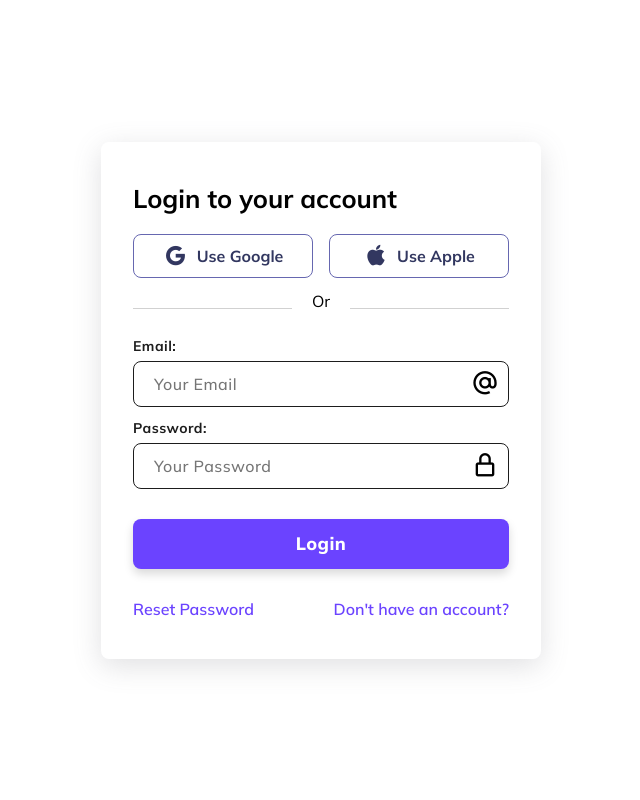
After one commit to MrSamy91/rdv_plateform, a Flask app: template templates/index.html in a window 1280 px wide. The commit adds this page. Shown: the whole page, without its empty margins (319-959 px from the left). Run offline with Flask 3, Linux system fonts and the light colour scheme; the template is opened without the code that fills it, so the values that code supplies are empty.

Commit message:
new visual of login page and agenda

```diff
--- a/static/css/style.css
+++ b/static/css/style.css
@@ -1,108 +1,176 @@
-body {
-    font-family: 'Arial', sans-serif;
+@import url('https://fonts.googleapis.com/css2?family=Mulish:wght@300;400;500;600;700;800&display=swap');
+
+*{
+    padding: 0;
     margin: 0;
-    padding: 0;
-    display: flex;
-    justify-content: center;
-    align-items: center; /* Aligner au centre de l'écran */
-    height: 100vh; /* Take full height of the viewport */
-    background-color: #f0f0ff;
-    overflow: hidden; /* Pour éviter le défilement lors des animations */
+    box-sizing: border-box;
+    font-family: 'Mulish', sans-serif;
 }
 
-.phone-frame {
-    background-color: white;
-    border-radius: 20px 20px 0 0; /* Arrondi seulement en haut */
-    box-shadow: 0px -4px 10px rgba(0, 0, 0, 0.1);
-    padding: 30px;
-    text-align: center;
-    width: 90%;
-    max-width: 500px; /* Largeur maximale de la boîte */
-    margin-bottom: 20px; /* Ajuste cette valeur pour remonter la boîte */
-    transition: transform 0.5s ease, opacity 0.5s ease; /* Transition pour l'animation smooth */
-    opacity: 1;
+body{
+    height: 100vh;
+    display: flex;
+    align-items: center;
+    justify-content: center;
 }
 
-.icon img {
-    width: 50px;
-    height: 50px;
-    margin-bottom: 20px;
+.logo{
+    position: absolute;
+    top: 22px;
+    left: 22px;
+    display: flex;
+    align-items: center;
+    gap: 10px;
 }
 
-h1 {
-    font-size: 20px;
-    color: #333;
-    margin-bottom: 10px;
+.logo img{
+    width: 48px;
 }
 
-p {
-    font-size: 14px;
-    color: #666;
-    margin-bottom: 30px;
+.logo a{
+    font-size: 24px;
+    font-weight: bold;
+    text-decoration: none;
+    color: #464646;
 }
 
-.buttons {
+.container{
+    width: 440px;
+    padding: 40px 32px;
+    border-radius: 8px;
+    box-shadow: rgba(100, 100, 111, 0.2) 0px 7px 29px 0px;
+}
+
+.container h1{
+    font-size: 1.6rem;
+}
+
+.container .social-login{
+    display: flex;
+    gap: 16px;
+    margin-top: 20px;
+}
+
+.container .social-login button{
+    padding: 8px;
+    width: 100%;
+    border-radius: 8px;
+    display: flex;
+    align-items: center;
+    justify-content: center;
+    gap: 8px;
+    font-size: 1rem;
+    font-weight: 700;
+    color: #323760;
+    border: 1px solid #6667b0;
+    background: transparent;
+    cursor: pointer;
+    transition: all 0.3s ease;
+}
+
+.container .social-login button i{
+    font-size: 26px;
+}
+
+.container .social-login button:hover{
+    color: #6b43ff;
+    border-color: #6b43ff;
+}
+
+.container .divider{
+    display: flex;
+    align-items: center;
+    gap: 20px;
+}
+
+.container .divider .line{
+    height: 1px;
+    width: 100%;
+    background: #1d1d1d;
+    opacity: 0.2;
+    margin: 30px 0 16px;
+}
+
+.container form label{
+    color: #1d1d1d;
+    font-size: 14px;
+    font-weight: bold;
+    letter-spacing: 0.03rem;
+    display: block;
+    margin-top: 12px;
+}
+
+.container form .custome-input{
+    position: relative;
+}
+
+.container form .custome-input input{
+    color: #1d1d1d;
+    font-size: 16px;
+    font-weight: 500;
+    width: 100%;
+    height: 46px;
+    letter-spacing: 0.03rem;
+    border: 1px solid #1d1d1d;
+    background: transparent;
+    outline: none;
+    border-radius: 8px;
+    text-indent: 20px;
+    margin-top: 6px;
+    transition: all 0.3s ease;
+}
+
+.container form .custome-input input:focus{
+    border-color: #5222fd;
+}
+
+.container form .custome-input i{
+    position: absolute;
+    font-size: 28px;
+    right: 10px;
+    top: 14px;
+    transition: all 0.3s ease;
+}
+
+.container form .custome-input input:focus + i{
+    color: #5222fd;
+}
+
+.container form .login{
+    width: 100%;
+    margin-top: 30px;
+    background: #6b43ff;
+    color: #fff;
+    border: none;
+    line-height: 50px;
+    font-size: 18px;
+    letter-spacing: 0.025em;
+    cursor: pointer;
+    font-weight: 800;
+    border-radius: 8px;
+    box-shadow: 0 5px 10px rgba(0, 0, 0, 0.15);
+    transition: all 0.3s ease;
+}
+
+.container form .login:hover{
+    background: #5222fd;
+}
+
+.container .links{
     display: flex;
     justify-content: space-between;
+    margin-top: 30px;
 }
 
-.btn {
+.container .links a{
+    color: #6b43ff;
+    font-weight: 600;
+    font-size: 1rem;
     text-decoration: none;
-    padding: 15px 20px;
-    border-radius: 10px;
-    font-size: 14px;
-    color: white;
-    transition: background-color 0.3s ease, transform 0.3s ease;
+    text-underline-offset: 6px;
+    text-decoration-color: #6b43ff;
 }
 
-.btn.yes {
-    flex-grow: 3;
-    background-color: #6A5ACD;
-    font-size: 18px;
-    padding: 15px 20px;
+.container .links a:hover{
+    text-decoration: underline;
 }
-
-.btn.yes:hover {
-    background-color: #5b49c6;
-    transform: scale(1.05);
-}
-
-.btn.no {
-    flex-grow: 1;
-    background-color: #b2b2b2;
-    font-size: 14px;
-    padding: 15px 15px;
-    margin-left: 10px;
-}
-
-.btn.no:hover {
-    background-color: #9a9a9a;
-    transform: scale(1.05);
-}
-
-.btn:active {
-    transform: scale(0.95);
-}
-
-.footer {
-    text-align: center;
-    padding: 10px 0;
-    font-size: 12px;
-    color: #666;
-    background-color: #f0f0ff;
-    width: 100%;
-    position: fixed;
-    bottom: 0;
-    left: 50%;
-    transform: translateX(-50%);
-}
-
-.fade-out {
-    transform: translateY(20px);
-    opacity: 0;
-}
-
-.fade-in {
-    transform: translateY(-20px);
-    opacity: 1;
-}
--- /dev/null
+++ b/templates/index.html
@@ -0,0 +1,54 @@
+<!DOCTYPE html>
+<html lang="en">
+
+<head>
+    <meta charset="UTF-8">
+    <meta name="viewport" content="width=device-width, initial-scale=1.0">
+    <link href='https://unpkg.com/boxicons@2.1.4/css/boxicons.min.css' rel='stylesheet'>
+    <link rel="stylesheet" href="style.css">
+    <title>Page de login</title>
+</head>
+
+<body>
+
+    <div class="container">
+        <h1>Login to your account</h1>
+        <div class="social-login">
+            <button class="google">
+                <i class='bx bxl-google'></i>
+                Use Google
+            </button>
+            <button class="google">
+                <i class='bx bxl-apple'></i>
+                Use Apple
+            </button>
+        </div>
+        <div class="divider">
+            <div class="line"></div>
+            <p>Or</p>
+            <div class="line"></div>
+        </div>
+
+        <form>
+            <label for="email">Email:</label>
+            <div class="custome-input">
+                <input type="email" name="email" placeholder="Your Email" autocomplete="off">
+                <i class='bx bx-at'></i>
+            </div>
+            <label for="password">Password:</label>
+            <div class="custome-input">
+                <input type="password" name="password" placeholder="Your Password">
+                <i class='bx bx-lock-alt'></i>
+            </div>
+            <button class="login">Login</button>
+            <div class="links">
+                <a href="#">Reset Password</a>
+                <a href="#">Don't have an account?</a>
+            </div>
+        </form>
+
+    </div>
+
+</body>
+
+</html>
```
Also changed, not shown: templates/agenda.html (+214 -0 lines), templates/login.html (deleted, +0 -47 lines).
